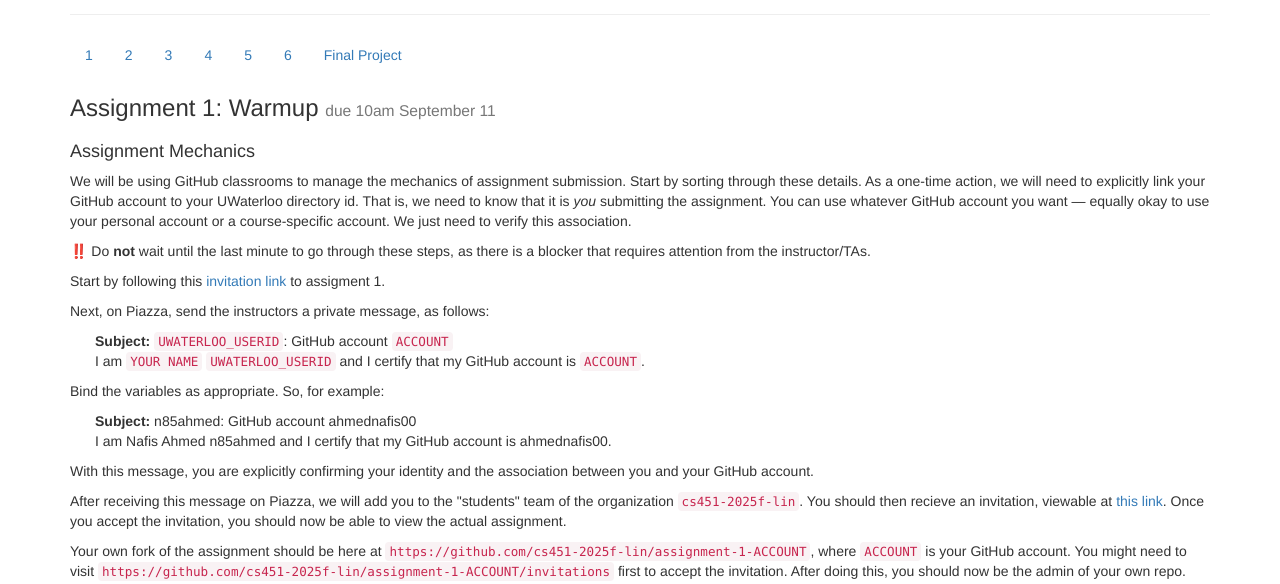
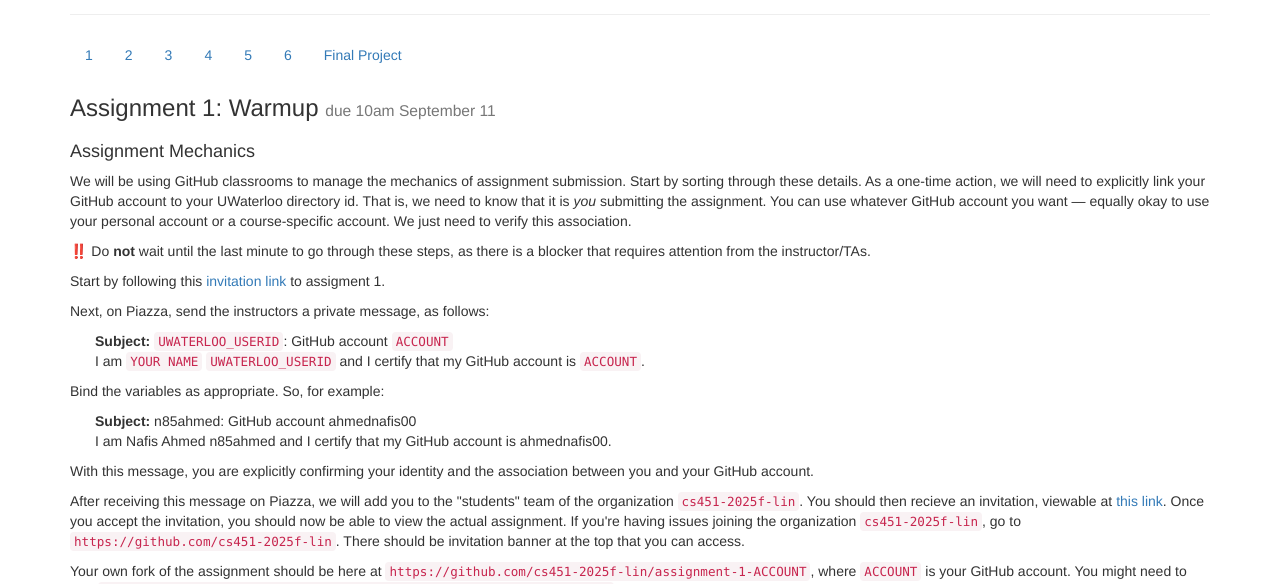
Before and after one commit to lintool/cs451-2025f, a plain HTML site: page assignments/assignment1.html in a window 1280 px wide. Shown: the part 184-768 px from the top of the page. Drawn offline with nearby package versions, Linux system fonts and the light colour scheme.

Commit message:
Update w/ clarification.

```diff
--- a/assignments/assignment1.html
+++ b/assignments/assignment1.html
@@ -121,7 +121,9 @@ I am Nafis Ahmed n85ahmed and I certify that my GitHub account is ahmednafis00.
 
 <p>After receiving this message on Piazza, we will add you to the "students" team of the organization <code>cs451-2025f-lin</code>.
 You should then recieve an invitation, viewable at <a href="https://github.com/orgs/cs451-2025f-lin/teams/students">this link</a>.
-Once you accept the invitation, you should now be able to view the actual assignment.</p>
+Once you accept the invitation, you should now be able to view the actual assignment.
+If you're having issues joining the organization <code>cs451-2025f-lin</code>, go to <code>https://github.com/cs451-2025f-lin</code>.
+There should be invitation banner at the top that you can access.</p>
 
 <p>Your own fork of the assignment should be here at <code>https://github.com/cs451-2025f-lin/assignment-1-ACCOUNT</code>, where <code>ACCOUNT</code> is your GitHub account.
 You might need to visit <code>https://github.com/cs451-2025f-lin/assignment-1-ACCOUNT/invitations</code> first to accept the invitation.
```
